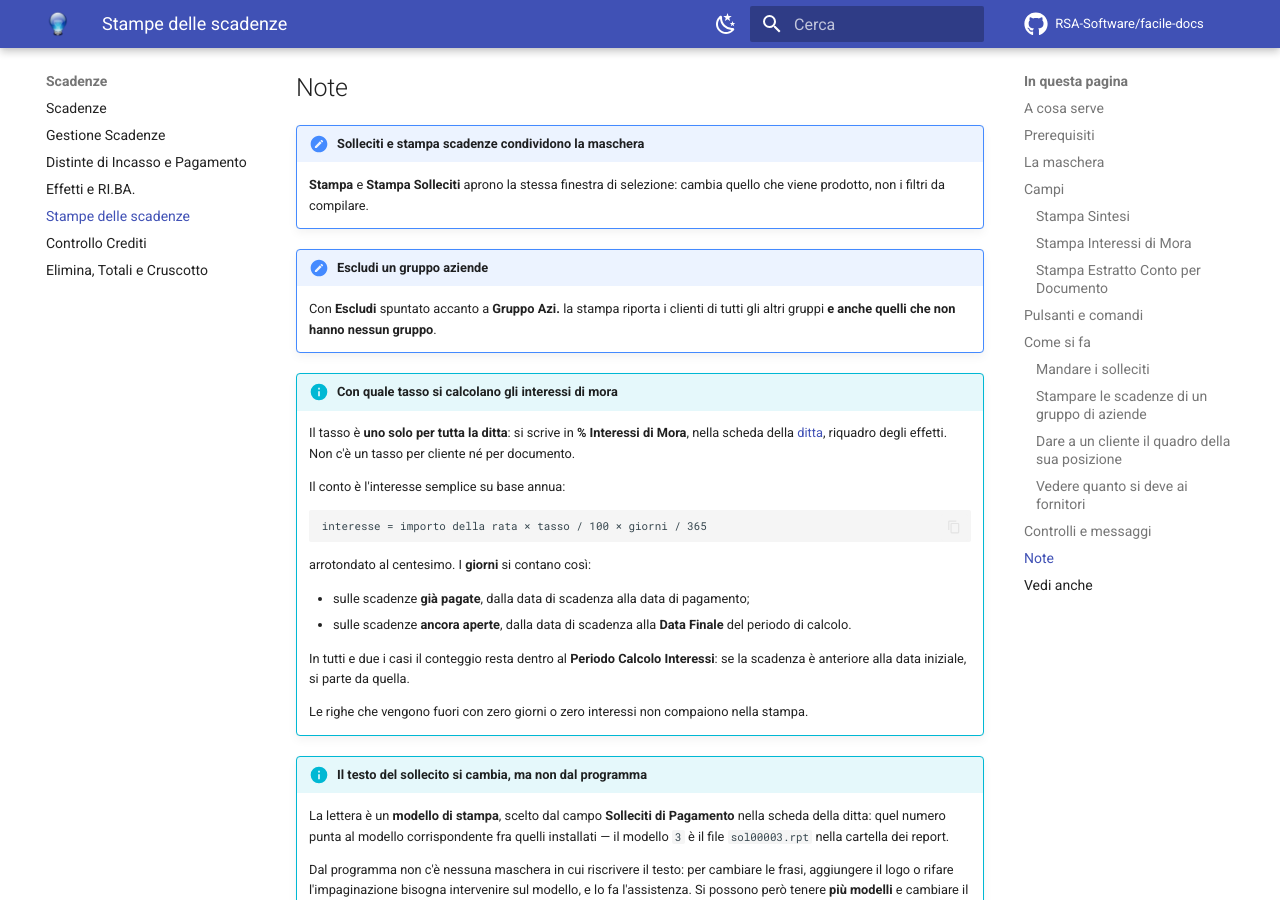
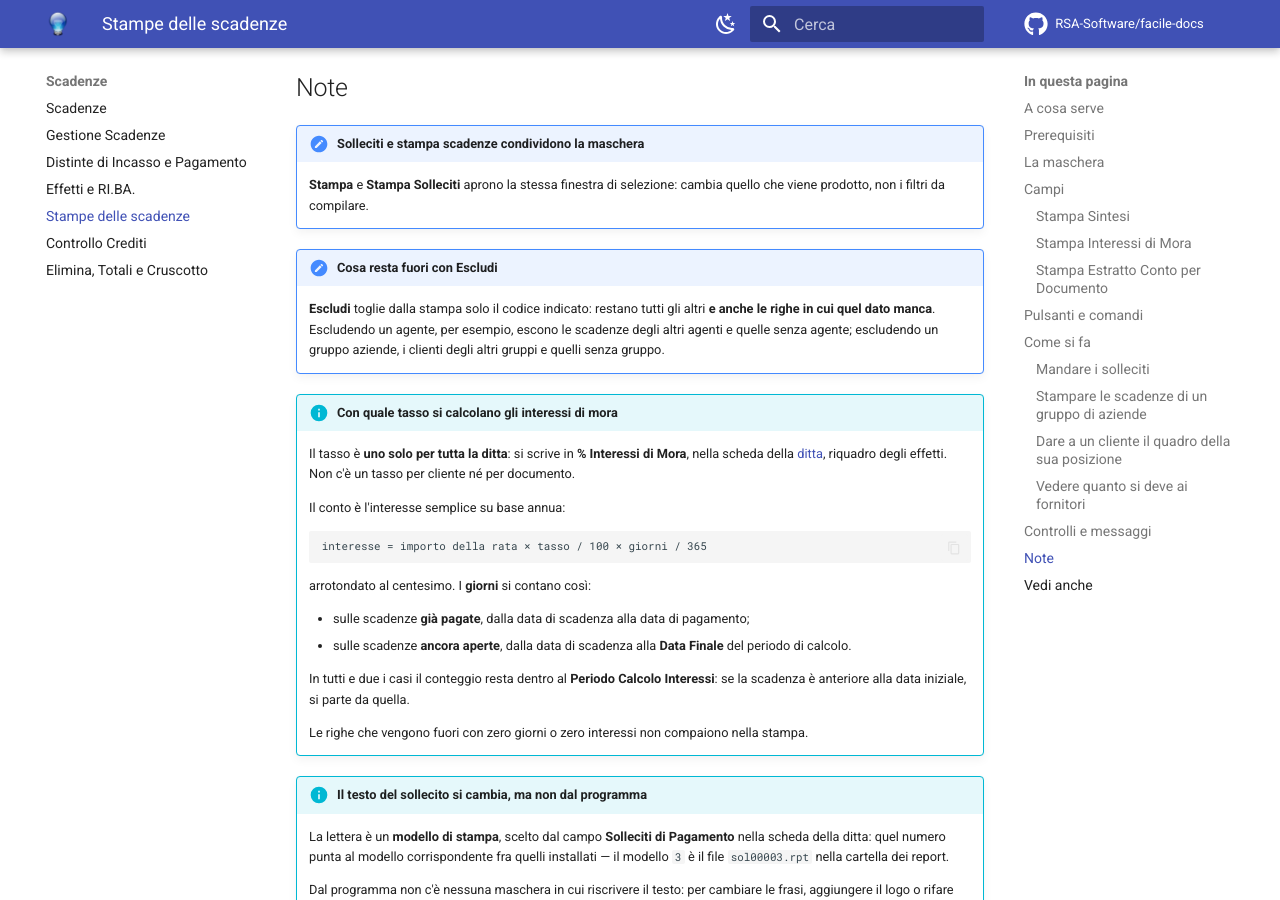
Before and after one commit to RSA-Software/facile-docs, an MkDocs documentation site: the page built from docs/moduli/scadenze/stampe-scadenze.md, in a window 1280 px wide and 900 px high, scrolled down 5512 px. Built offline with MkDocs 1.6.1 and Material for MkDocs 9.7.7, drawn with Linux system fonts in a browser that asks for light colours; comment, search, counter and statistics services are not loaded.

Commit message:
Stampe delle scadenze: Escludi lascia passare anche le righe senza il dato
Co-Authored-By: Claude Fable 5.2 <noreply@anthropic.com>

```diff
--- a/docs/moduli/scadenze/stampe-scadenze.md
+++ b/docs/moduli/scadenze/stampe-scadenze.md
@@ -156,10 +156,12 @@ cui mandare il sollecito.
     **Stampa** e **Stampa Solleciti** aprono la stessa finestra di selezione:
     cambia quello che viene prodotto, non i filtri da compilare.
 
-!!! note "Escludi un gruppo aziende"
+!!! note "Cosa resta fuori con Escludi"
 
-    Con **Escludi** spuntato accanto a **Gruppo Azi.** la stampa riporta i clienti
-    di tutti gli altri gruppi **e anche quelli che non hanno nessun gruppo**.
+    **Escludi** toglie dalla stampa solo il codice indicato: restano tutti gli
+    altri **e anche le righe in cui quel dato manca**. Escludendo un agente, per
+    esempio, escono le scadenze degli altri agenti e quelle senza agente;
+    escludendo un gruppo aziende, i clienti degli altri gruppi e quelli senza gruppo.
 
 !!! info "Con quale tasso si calcolano gli interessi di mora"
 
```
